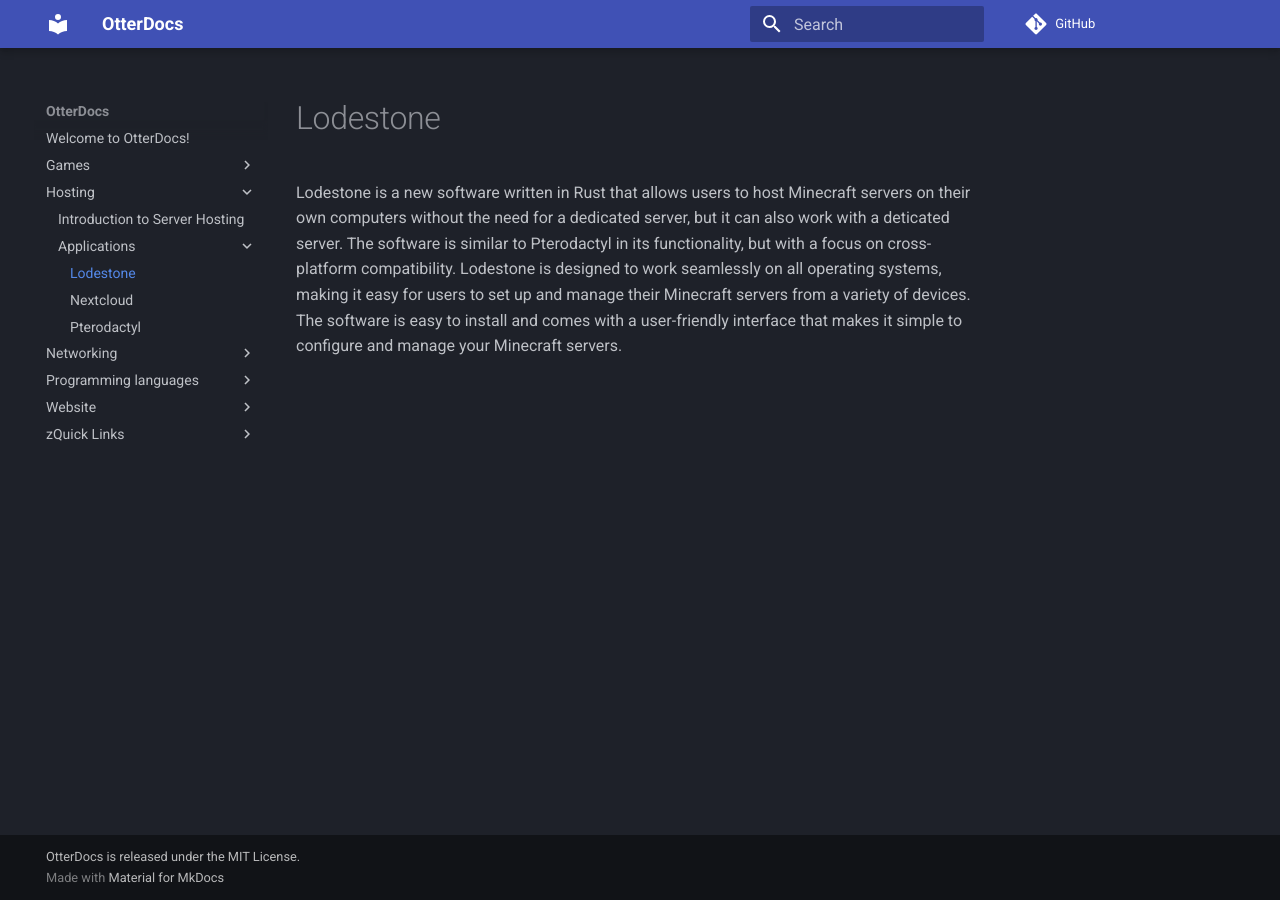
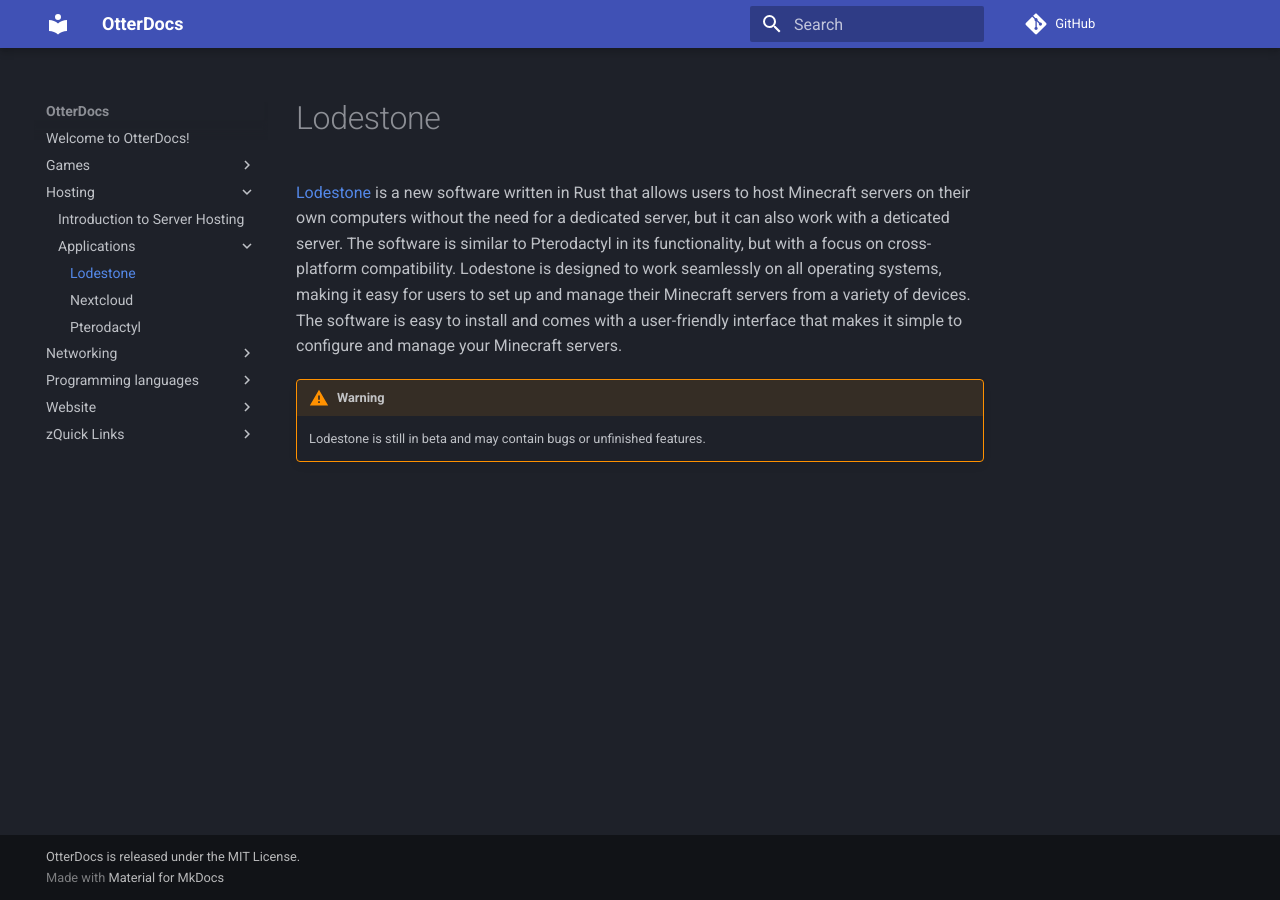
Before and after one commit to DeeKahy/OtterDocs, an MkDocs documentation site: the page built from docs/Hosting/Applications/Lodestone.md, in a window 1280 px wide. Built offline with MkDocs 1.6.1 and Material for MkDocs 9.7.7, drawn with Linux system fonts in a browser that asks for light colours; comment, search, counter and statistics services are not loaded.

Commit message:
lodestone link

```diff
--- a/docs/Hosting/Applications/Lodestone.md
+++ b/docs/Hosting/Applications/Lodestone.md
@@ -1 +1,5 @@
-Lodestone is a new software written in Rust that allows users to host Minecraft servers on their own computers without the need for a dedicated server, but it can also work with a deticated server. The software is similar to Pterodactyl in its functionality, but with a focus on cross-platform compatibility. Lodestone is designed to work seamlessly on all operating systems, making it easy for users to set up and manage their Minecraft servers from a variety of devices. The software is easy to install and comes with a user-friendly interface that makes it simple to configure and manage your Minecraft servers.
+[Lodestone](https://github.com/Lodestone-Team) is a new software written in Rust that allows users to host Minecraft servers on their own computers without the need for a dedicated server, but it can also work with a deticated server. The software is similar to Pterodactyl in its functionality, but with a focus on cross-platform compatibility. Lodestone is designed to work seamlessly on all operating systems, making it easy for users to set up and manage their Minecraft servers from a variety of devices. The software is easy to install and comes with a user-friendly interface that makes it simple to configure and manage your Minecraft servers.
+
+!!! warning
+
+    Lodestone is still in beta and may contain bugs or unfinished features.
```
